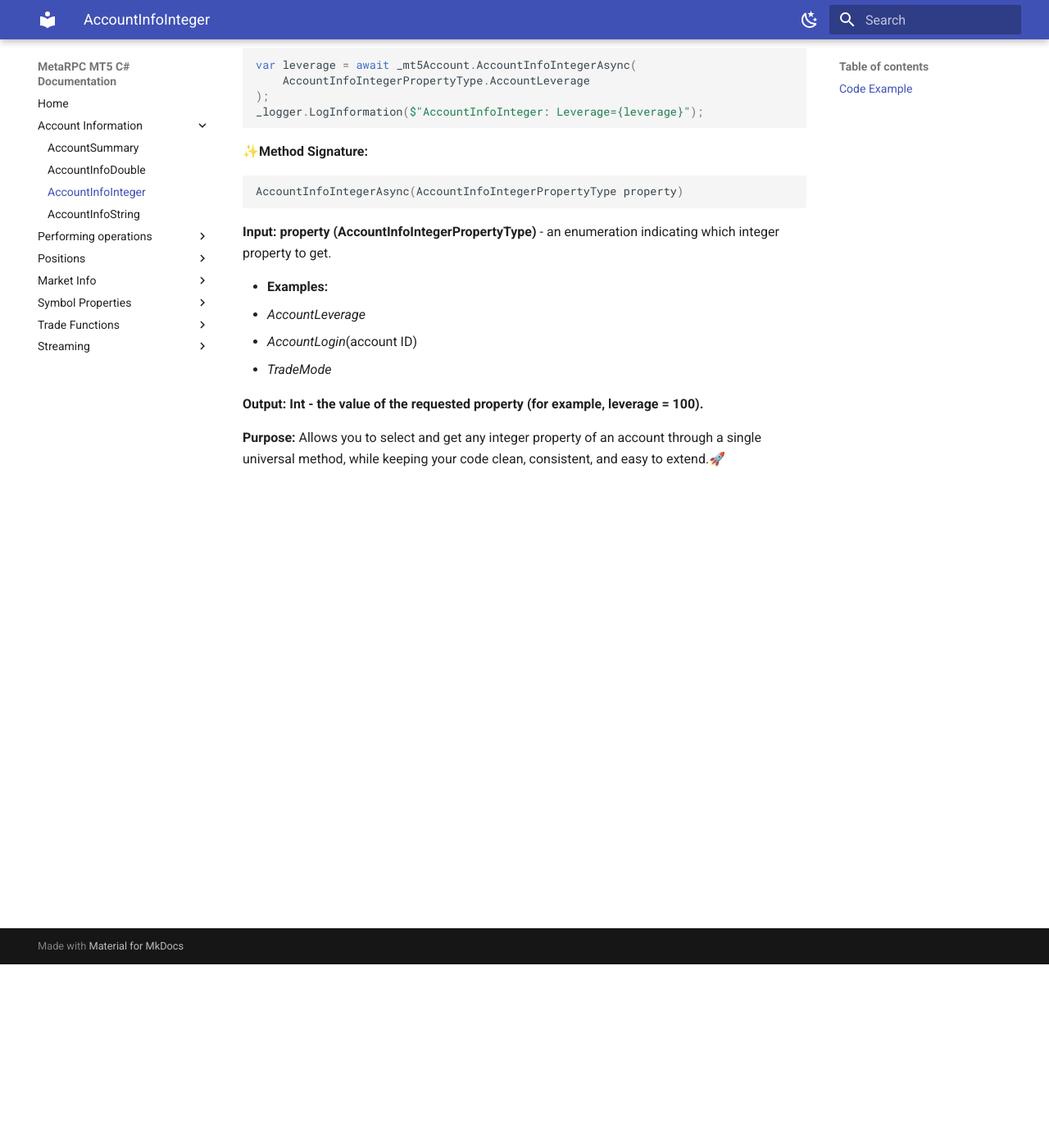
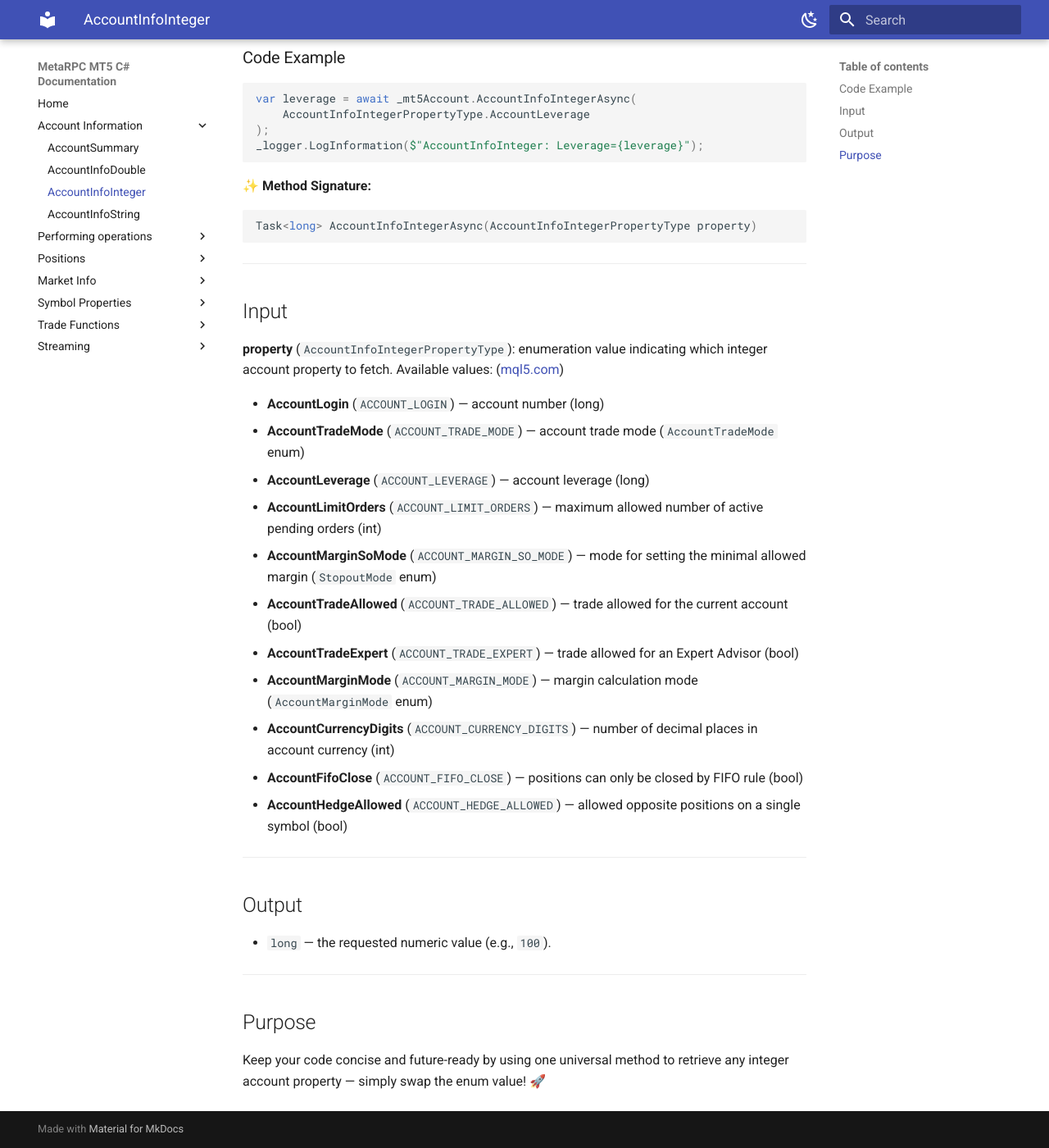
Before and after one commit to MetaRPC/CSharpMT5, an MkDocs documentation site: the page built from docs/account/AccountInfoInteger.md, in a window 1280 px wide and 1400 px high, scrolled down 224 px. Shown: the whole window at 82% size. Built offline with MkDocs 1.6.1 and Material for MkDocs 9.7.7, drawn with Linux system fonts in a browser that asks for light colours; some of the changed text lies outside the part shown.

Commit message:
Update AccountInfoInteger.md

````diff
--- a/docs/account/AccountInfoInteger.md
+++ b/docs/account/AccountInfoInteger.md
@@ -1,6 +1,8 @@
-# Getting an integer account property
+# Getting an Integer Account Property
 
-> **Requesting** leverage (integer) for MT5.
+> **Request:** integer account property from MT5 (e.g., leverage)
+
+Fetch any integer-precision account property as a long value.
 
 ### Code Example
 
@@ -11,18 +13,38 @@ var leverage = await _mt5Account.AccountInfoIntegerAsync(
 _logger.LogInformation($"AccountInfoInteger: Leverage={leverage}");
 ```
 
-✨**Method Signature:**
+✨ **Method Signature:**
+
 ```csharp
-AccountInfoIntegerAsync(AccountInfoIntegerPropertyType property)
+Task<long> AccountInfoIntegerAsync(AccountInfoIntegerPropertyType property)
 ```
 
- **Input: property (AccountInfoIntegerPropertyType)** - an enumeration indicating which integer property to get.
+---
 
-* **Examples:**
-   * _AccountLeverage_
-   * _AccountLogin_(account ID)
-   * _TradeMode_
+## Input
 
- **Output: Int - the value of the requested property (for example, leverage = 100).**
+**property** (`AccountInfoIntegerPropertyType`): enumeration value indicating which integer account property to fetch. Available values: ([mql5.com](https://www.mql5.com/en/docs/constants/environment_state/accountinformation))
 
-**Purpose:** Allows you to select and get any integer property of an account through a single universal method, while keeping your code clean, consistent, and easy to extend.🚀
+* **AccountLogin** (`ACCOUNT_LOGIN`) — account number (long)
+* **AccountTradeMode** (`ACCOUNT_TRADE_MODE`) — account trade mode (`AccountTradeMode` enum)
+* **AccountLeverage** (`ACCOUNT_LEVERAGE`) — account leverage (long)
+* **AccountLimitOrders** (`ACCOUNT_LIMIT_ORDERS`) — maximum allowed number of active pending orders (int)
+* **AccountMarginSoMode** (`ACCOUNT_MARGIN_SO_MODE`) — mode for setting the minimal allowed margin (`StopoutMode` enum)
+* **AccountTradeAllowed** (`ACCOUNT_TRADE_ALLOWED`) — trade allowed for the current account (bool)
+* **AccountTradeExpert** (`ACCOUNT_TRADE_EXPERT`) — trade allowed for an Expert Advisor (bool)
+* **AccountMarginMode** (`ACCOUNT_MARGIN_MODE`) — margin calculation mode (`AccountMarginMode` enum)
+* **AccountCurrencyDigits** (`ACCOUNT_CURRENCY_DIGITS`) — number of decimal places in account currency (int)
+* **AccountFifoClose** (`ACCOUNT_FIFO_CLOSE`) — positions can only be closed by FIFO rule (bool)
+* **AccountHedgeAllowed** (`ACCOUNT_HEDGE_ALLOWED`) — allowed opposite positions on a single symbol (bool)
+
+---
+
+## Output
+
+* `long` — the requested numeric value (e.g., `100`).
+
+---
+
+## Purpose
+
+Keep your code concise and future-ready by using one universal method to retrieve any integer account property — simply swap the enum value! 🚀
````
